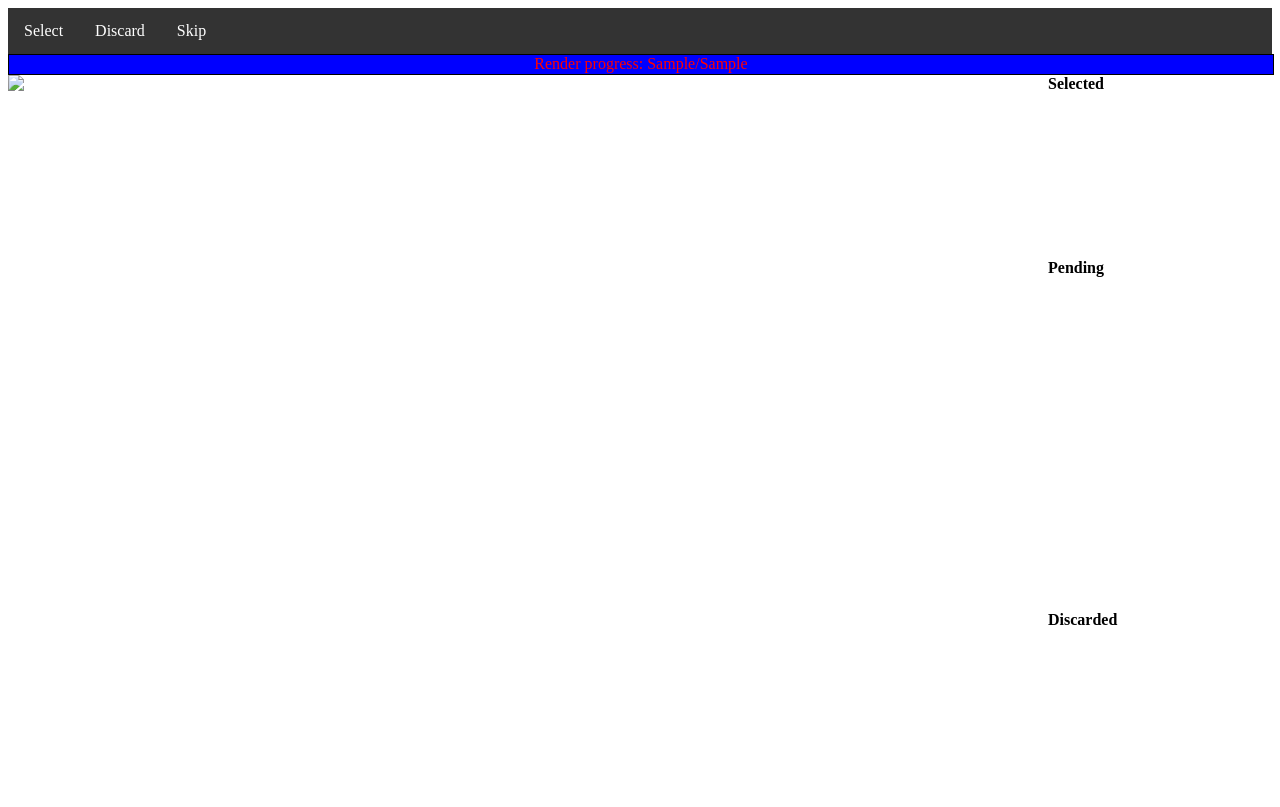
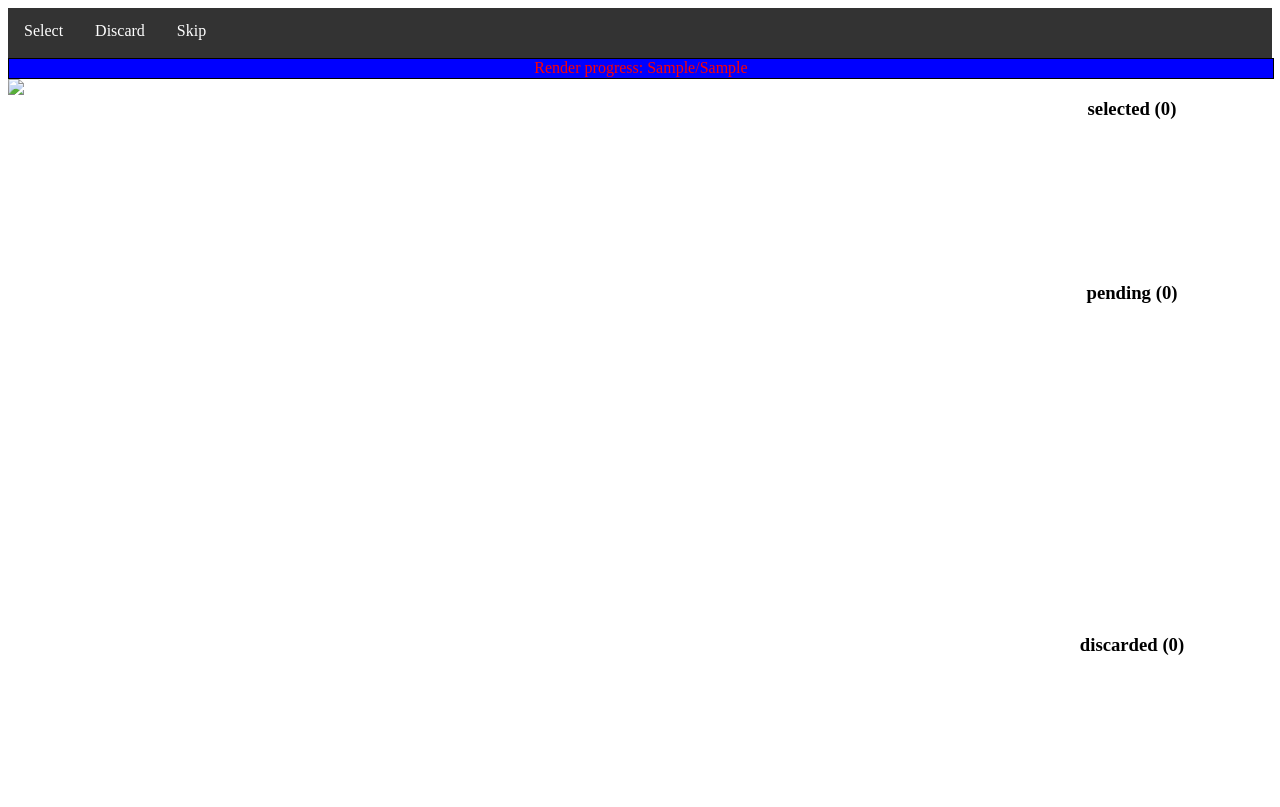
Before and after one commit to kpenev/TESS_EB_Bayesian, a Django app: template scripts/bui/select_ticids/templates/select_ticids/index.html in a window 1280 px wide. Before the commit the page ends 625 px from the top, so only its background shows below. Run offline with Django 5.2, Linux system fonts and the light colour scheme; the template is opened without the code that fills it: most values are stand-ins (such as "Sample title", 1, 10 or a date in 2020).

Commit message:
Improve TIC selection BUI

```diff
--- a/scripts/bui/select_ticids/static/select_ticids/css/main.css
+++ b/scripts/bui/select_ticids/static/select_ticids/css/main.css
@@ -1,9 +1,12 @@
 ul.navbar  {
+  position: sticky;
+  top: 0;
   list-style-type: none;
   margin: 0;
   padding: 0;
   overflow: hidden;
   background-color: #333;
+  height: 50px;
 }
 
 .navbar li {
--- a/scripts/bui/select_ticids/static/select_ticids/css/progress_bar.css
+++ b/scripts/bui/select_ticids/static/select_ticids/css/progress_bar.css
@@ -16,7 +16,8 @@ progress::-webkit-progress-bar {
 
 #progress-with-label {
     display: flex;
-    position: relative;
+    position: sticky;
+    top: 50px;
     width: 15.25rem;
     min-width: 100%;
     border: 1px solid black;
--- a/scripts/bui/select_ticids/static/select_ticids/css/tic_lists.css
+++ b/scripts/bui/select_ticids/static/select_ticids/css/tic_lists.css
@@ -1,9 +1,8 @@
-.selected:before {
-    content: "Selected";
-    position: absolute;
-    left: 30%;
-    font-weight: bold;
+.list-name {
+    position: sticky;
+    top: 0;
     background-color: white;
+    text-align: center;
 }
 
 .selected {
@@ -11,25 +10,9 @@
     overflow: scroll;
 }
 
-.pending:before {
-    content: "Pending";
-    position: absolute;
-    left: 30%;
-    font-weight: bold;
-    background-color: white;
-}
-
 .pending {
     flex: 3 3 100px;
     overflow: scroll;
-}
-
-.discarded:before {
-    content: "Discarded";
-    position: absolute;
-    left: 30%;
-    font-weight: bold;
-    background-color: white;
 }
 
 .discarded {
--- a/scripts/bui/select_ticids/templates/select_ticids/tic_list.html
+++ b/scripts/bui/select_ticids/templates/select_ticids/tic_list.html
@@ -1,5 +1,6 @@
 <div class="{{ list_name }}">
     <ul>
+        <h3 class="list-name"> {{ list_name }} ({{ list|length }}) </h3>
         {% for ticid in list %}
         <li
                 {% if ticid.0 == displayed_ticid %}
```
